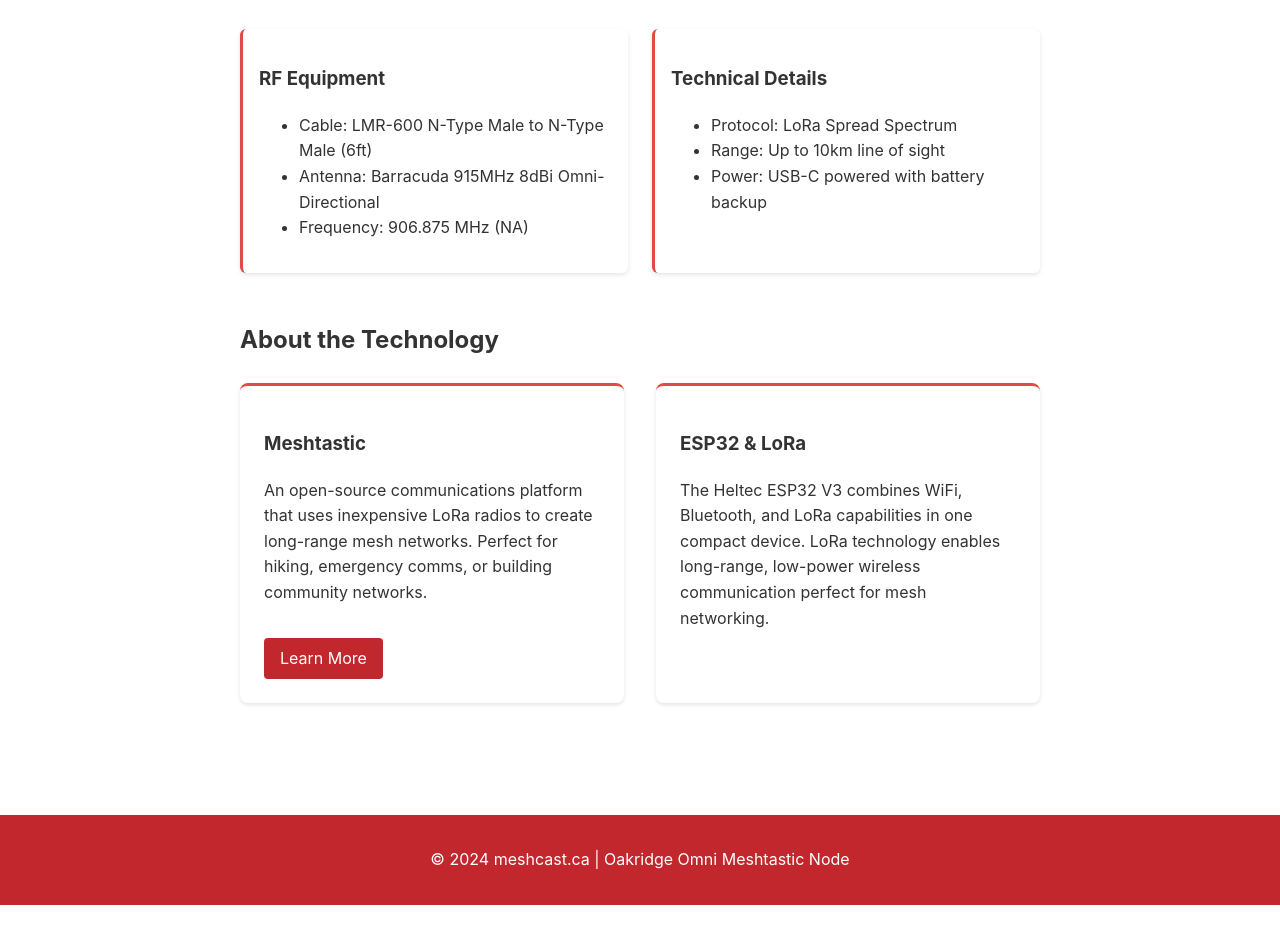
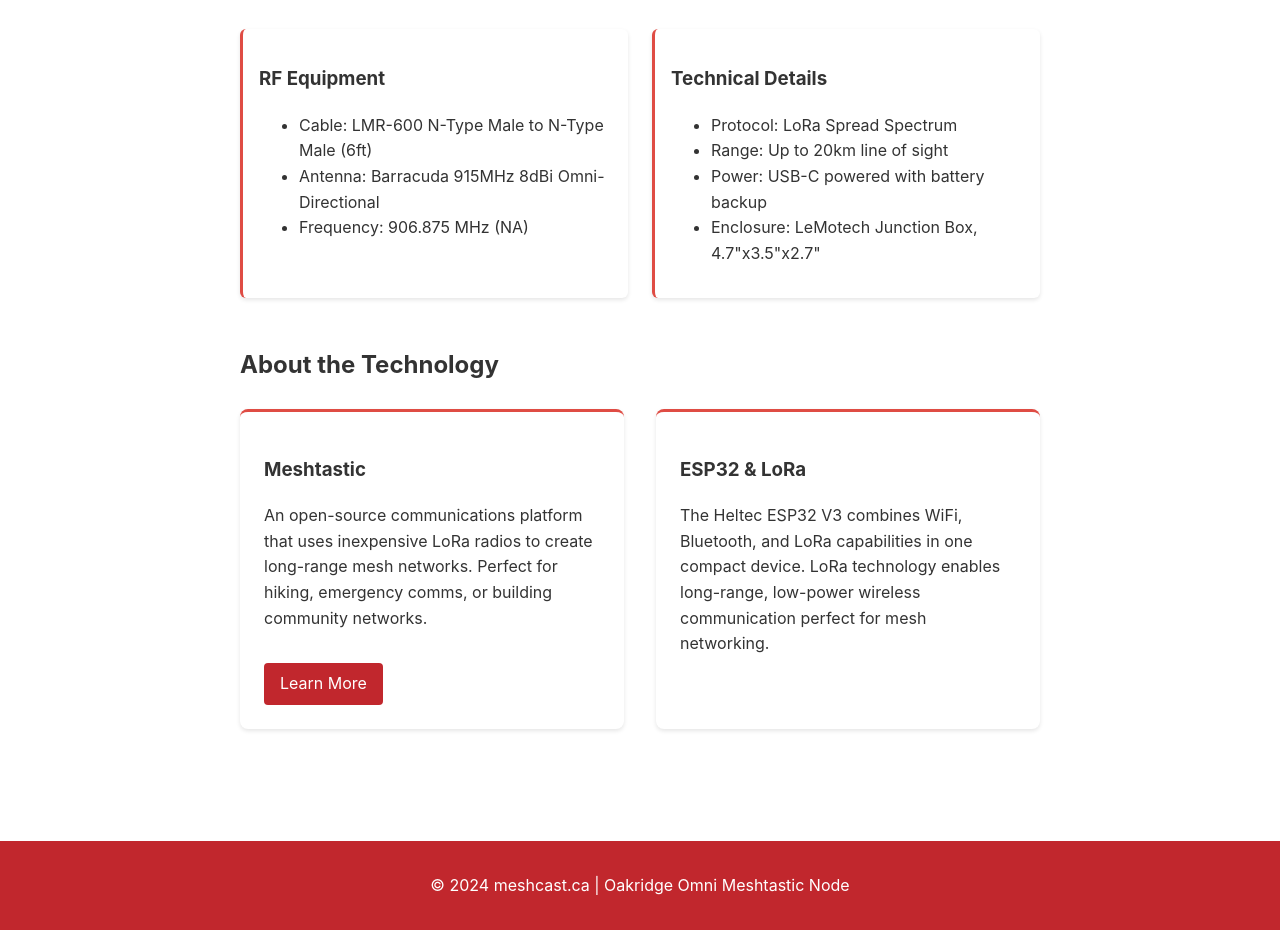
Before and after one commit to steveseguin/oak, a plain HTML site: page index.html in a window 1280 px wide. Shown: the part 1280-2210 px from the top of the page. Before the commit the page ends 2185 px from the top, so only its background shows below. Drawn offline with Linux system fonts and the light colour scheme.

Commit message:
Update index.html

```diff
--- a/index.html
+++ b/index.html
@@ -165,8 +165,9 @@
                     <h3>Technical Details</h3>
                     <ul>
                         <li>Protocol: LoRa Spread Spectrum</li>
-                        <li>Range: Up to 10km line of sight</li>
+                        <li>Range: Up to 20km line of sight</li>
                         <li>Power: USB-C powered with battery backup</li>
+                        <li>Enclosure: LeMotech Junction Box, 4.7"x3.5"x2.7"</li>
                     </ul>
                 </div>
             </div>
```
